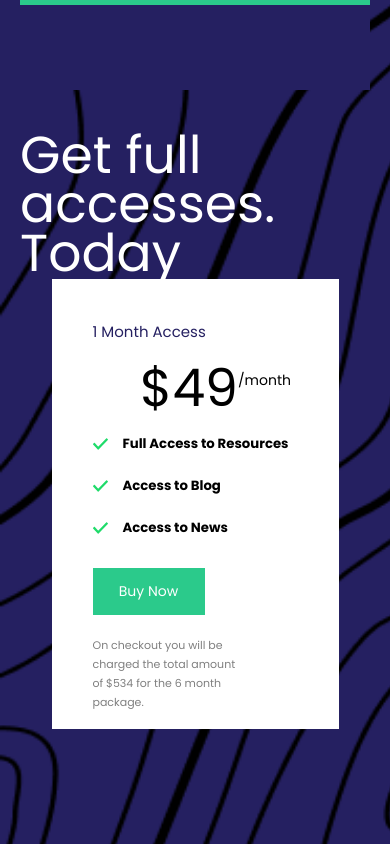
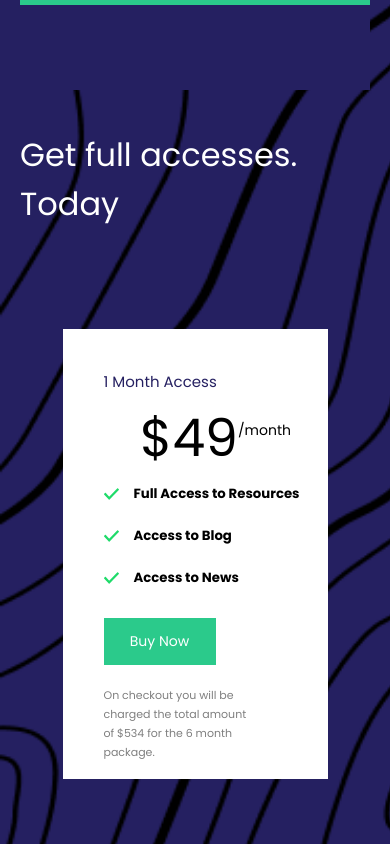
Before and after one commit to murodbekhakker/vewo_pro.net, a plain HTML site: page index.html in a window 390 px wide. Shown: the part 3340-4184 px from the top of the page. Drawn offline with Linux system fonts and the light colour scheme.

Commit message:
new pages console

```diff
--- a/scss/_comman.scss
+++ b/scss/_comman.scss
@@ -565,16 +565,14 @@ nav {
   background-image: url("../images/get_card.png");
   background-size: cover;
   width: 100%;
-  height: 1193px;
   @media (max-width: 1040px) {
     top: 3500px;
     padding-top: 700px;
-    height: 1400px;
   }
   @media (max-width: 415px) {
     top: 3200px;
   }
-  @media (max-width: 720px) {
+  @media (max-width: 725px) {
     padding-top: 900px;
   }
   @media (max-width: 650px) {
@@ -583,9 +581,7 @@ nav {
   @media (max-width: 520px) {
     padding-top: 270px;
   }
-  @media (max-width: 854px) {
-    height: 2500px;
-  }
+
   h2 {
     display: flex;
     justify-content: center;
@@ -596,6 +592,11 @@ nav {
     font-weight: 400;
     line-height: 49px;
     color: var.$bg-white;
+    @media (max-width: 530px) {
+      font-size: 32px;
+      font-weight: 400;
+      line-height: 49px;
+    }
   }
   .section_money_cards {
     display: flex;
@@ -610,8 +611,9 @@ nav {
     }
   }
   .section_money_card {
-    margin-top: 100px;
-    width: 287px;
+    margin-bottom: 100px;
+    margin-top: 150px;
+    width: 265px;
     height: 450px;
     background-color: var.$bg-white;
     transition: 1s;
```
Also changed, not shown: css/style.css, css/style.min.css.
